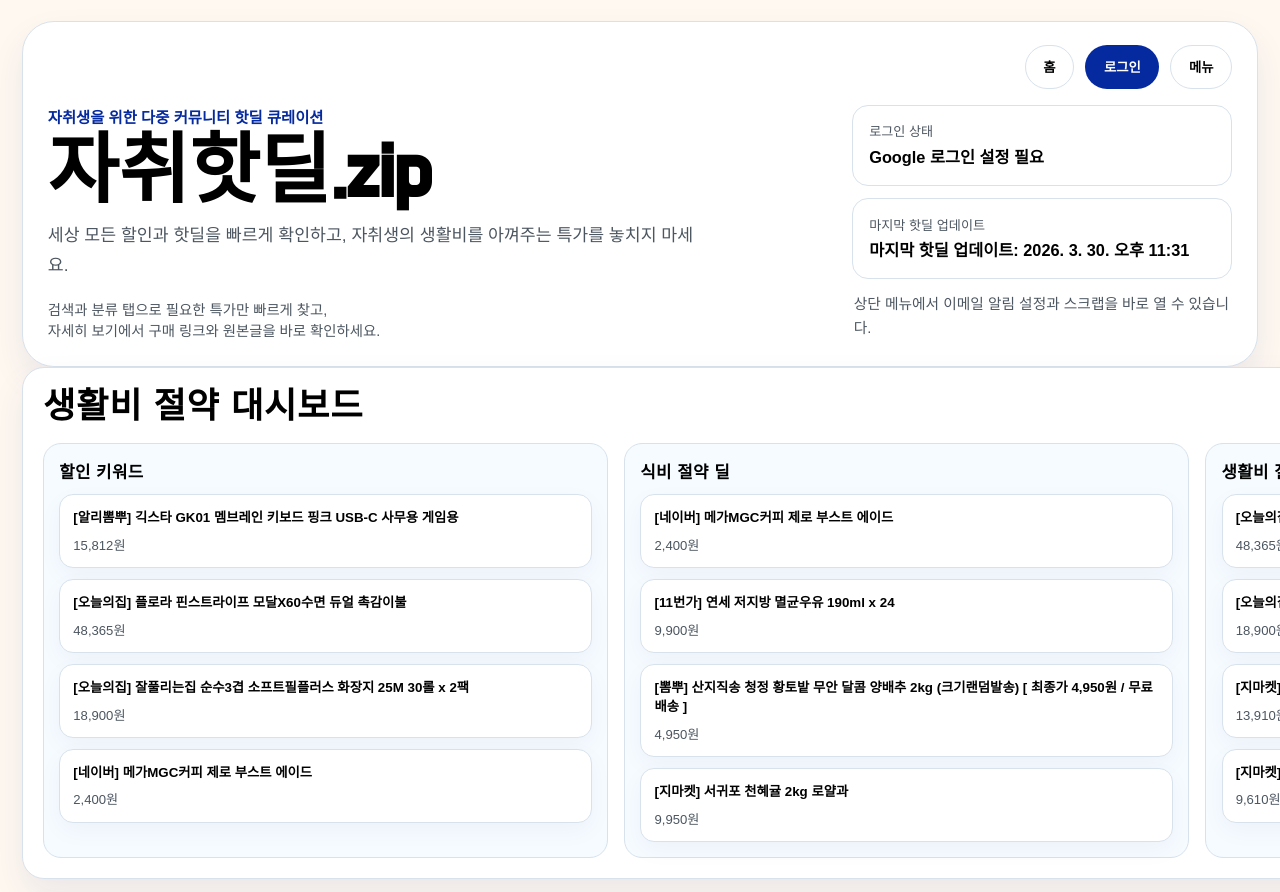
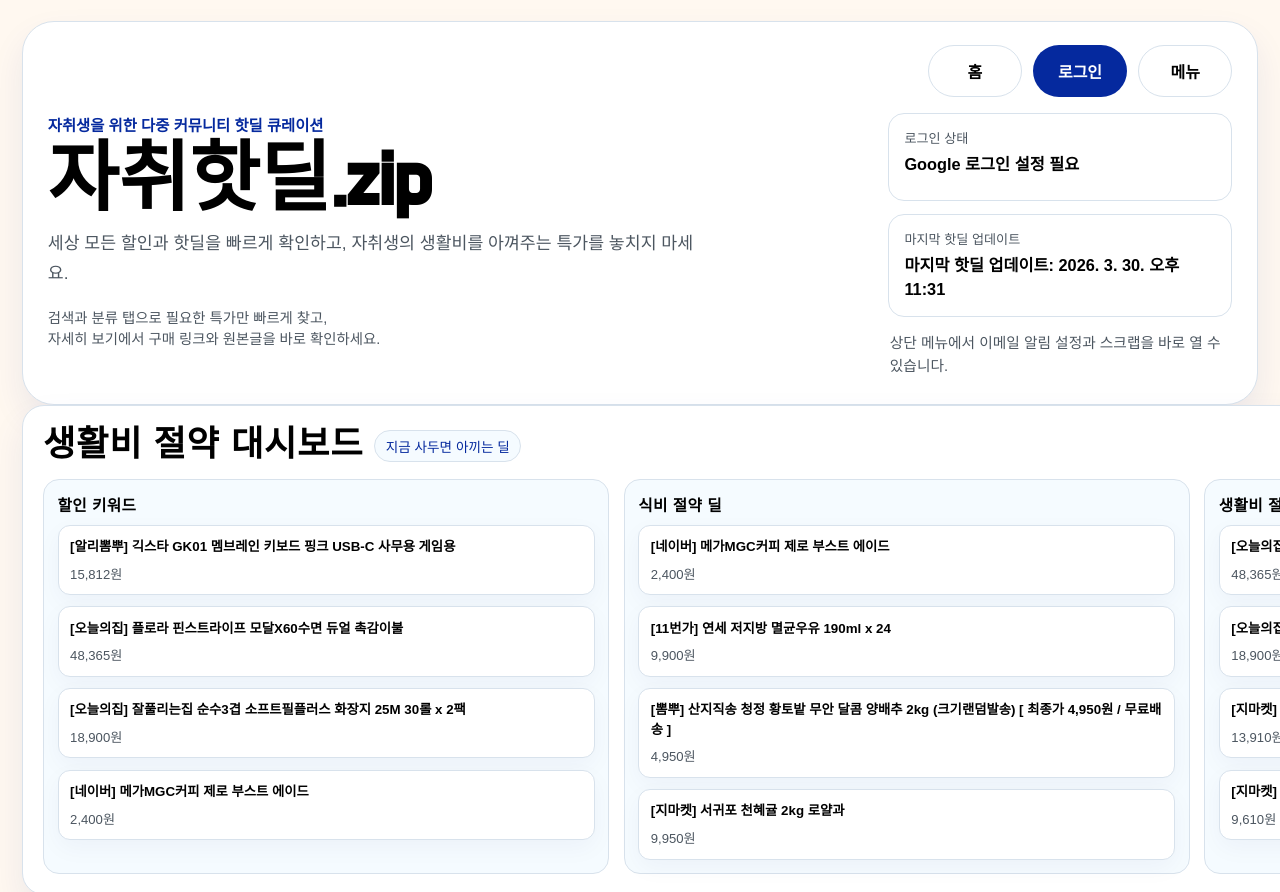
Before and after one commit to JAYWYN-C/my-hotdeal, a plain HTML site: page index.html in a window 1280 px wide. Shown: the top 892 px of the page. Drawn offline with Linux system fonts and the light colour scheme; a web font is replaced by a local one.

Commit message:
style: tighten dashboard sizing

```diff
--- a/styles.css
+++ b/styles.css
@@ -61,6 +61,13 @@ body {
   justify-content: flex-end;
   gap: 0.7rem;
   flex-wrap: wrap;
+}
+
+.hero-actions .btn {
+  min-height: 52px;
+  min-width: 94px;
+  padding: 0.72rem 1.2rem;
+  font-size: 1rem;
 }
 
 .menu-wrap {
@@ -154,8 +161,8 @@ h2 {
 
 .hero-main {
   display: grid;
-  grid-template-columns: minmax(0, 1fr) minmax(320px, 380px);
-  gap: 1.5rem;
+  grid-template-columns: minmax(0, 1fr) minmax(304px, 344px);
+  gap: 1.25rem;
   align-items: start;
 }
 
@@ -206,7 +213,7 @@ h2 {
 
 .hero-panel {
   width: 100%;
-  max-width: 380px;
+  max-width: 344px;
   justify-self: end;
   border: 0;
   border-radius: 0;
@@ -220,7 +227,8 @@ h2 {
 .hero-panel-item {
   border: 1px solid var(--line);
   border-radius: 16px;
-  padding: 0.95rem 1rem;
+  min-height: 88px;
+  padding: 0.9rem 0.95rem;
   background: var(--surface);
 }
 
@@ -264,24 +272,30 @@ h2 {
   padding: 1.25rem;
 }
 
+.dashboard .section-title-row {
+  justify-content: flex-start;
+  gap: 0.7rem;
+  flex-wrap: wrap;
+}
+
 .dashboard-grid {
   display: grid;
   grid-template-columns: repeat(3, minmax(0, 1fr));
-  gap: 1rem;
-  margin-top: 0.95rem;
+  gap: 0.9rem;
+  margin-top: 0.8rem;
 }
 
 .dashboard-panel {
   border: 1px solid var(--line);
-  border-radius: 18px;
-  padding: 0.95rem;
+  padding: 0.82rem 0.85rem;
+  border-radius: 16px;
   background: var(--surface-soft);
 }
 
 .dashboard-panel h3 {
-  margin: 0 0 0.7rem;
+  margin: 0 0 0.55rem;
   font-family: "Do Hyeon", sans-serif;
-  font-size: 1.05rem;
+  font-size: 0.98rem;
   letter-spacing: 0.02em;
 }
 
@@ -292,9 +306,9 @@ h2 {
 
 .mini-deal {
   border: 1px solid var(--line);
-  border-radius: 14px;
   background: var(--surface-strong);
-  padding: 0.82rem;
+  padding: 0.72rem;
+  border-radius: 12px;
   text-align: left;
   cursor: pointer;
   box-shadow: 0 8px 24px rgba(10, 36, 114, 0.04);
```
Also changed, not shown: scripts/ui-regression.test.mjs (+8 -2 lines).
